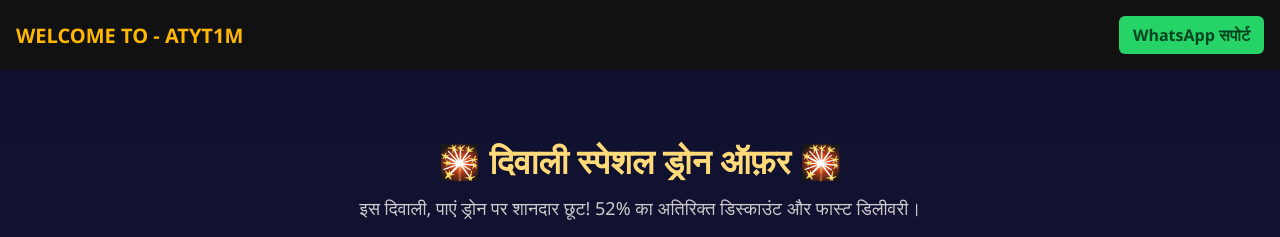
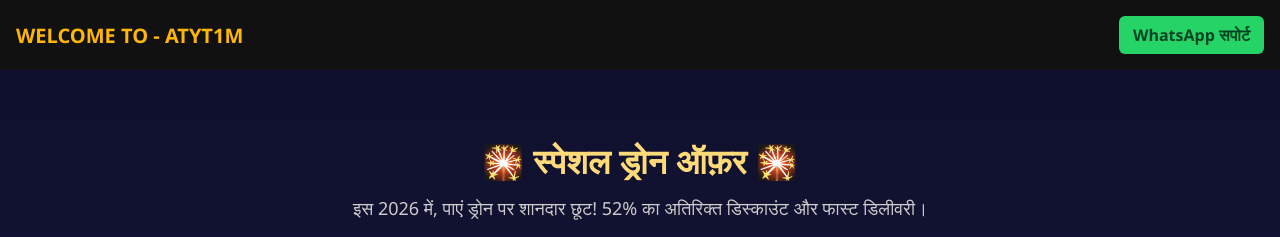
Before and after one commit to Rajput1848/atyt, a plain HTML site: page index.html in a window 1280 px wide. Shown: the top 237 px of the page. Drawn offline with Linux system fonts and the light colour scheme.

Commit message:
Update index.html

```diff
--- a/index.html
+++ b/index.html
@@ -118,8 +118,8 @@
   </header>
 
   <section class="hero">
-    <h2>🎇 दिवाली स्पेशल ड्रोन ऑफ़र 🎇</h2>
-    <p>इस दिवाली, पाएं  ड्रोन पर शानदार छूट! 52%  का अतिरिक्त डिस्काउंट और फास्ट डिलीवरी।</p>
+    <h2>🎇  स्पेशल ड्रोन ऑफ़र 🎇</h2>
+    <p>इस 2026 में, पाएं  ड्रोन पर शानदार छूट! 52%  का अतिरिक्त डिस्काउंट और फास्ट डिलीवरी।</p>
 
     <div class="offer-box">
       <div class="images">
```
